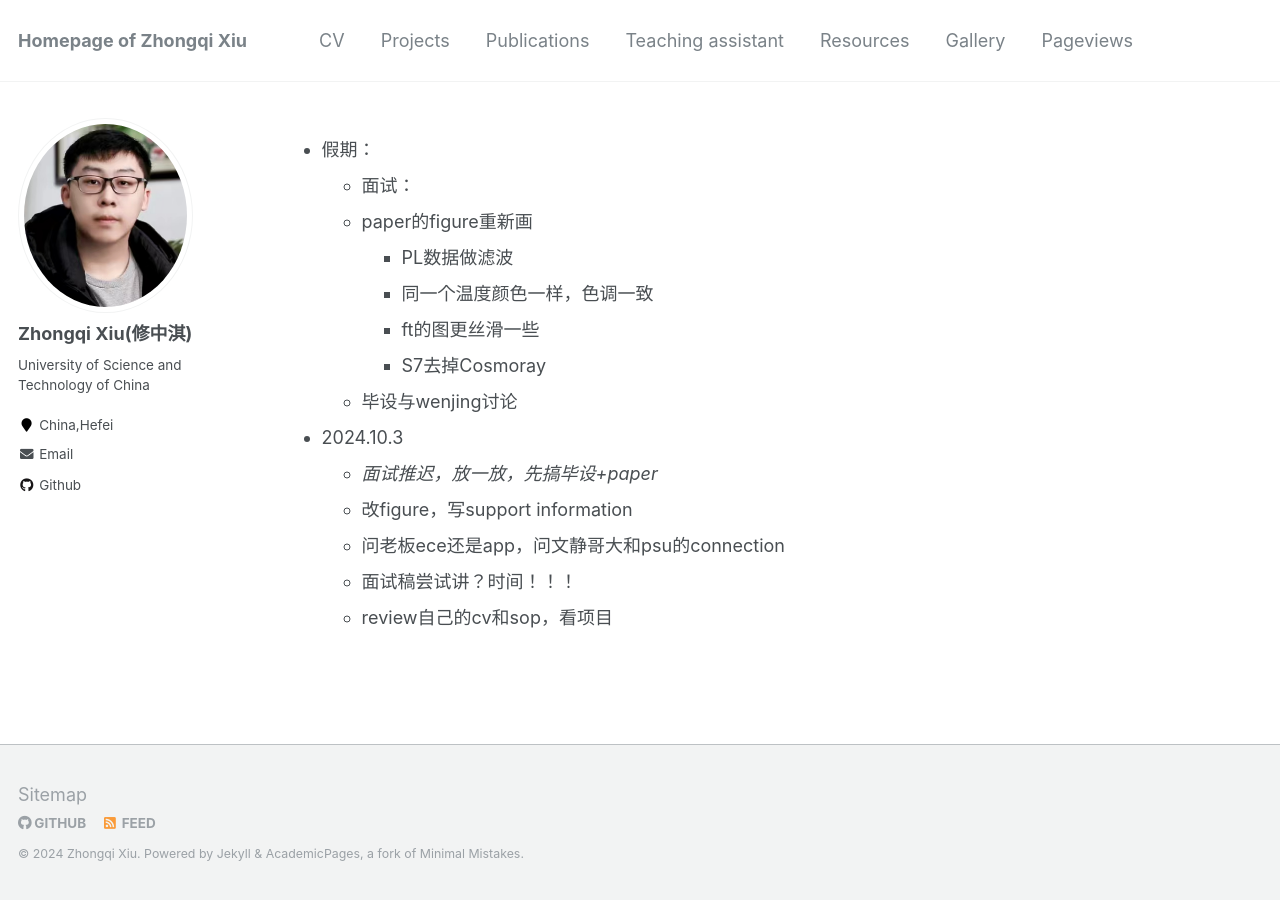
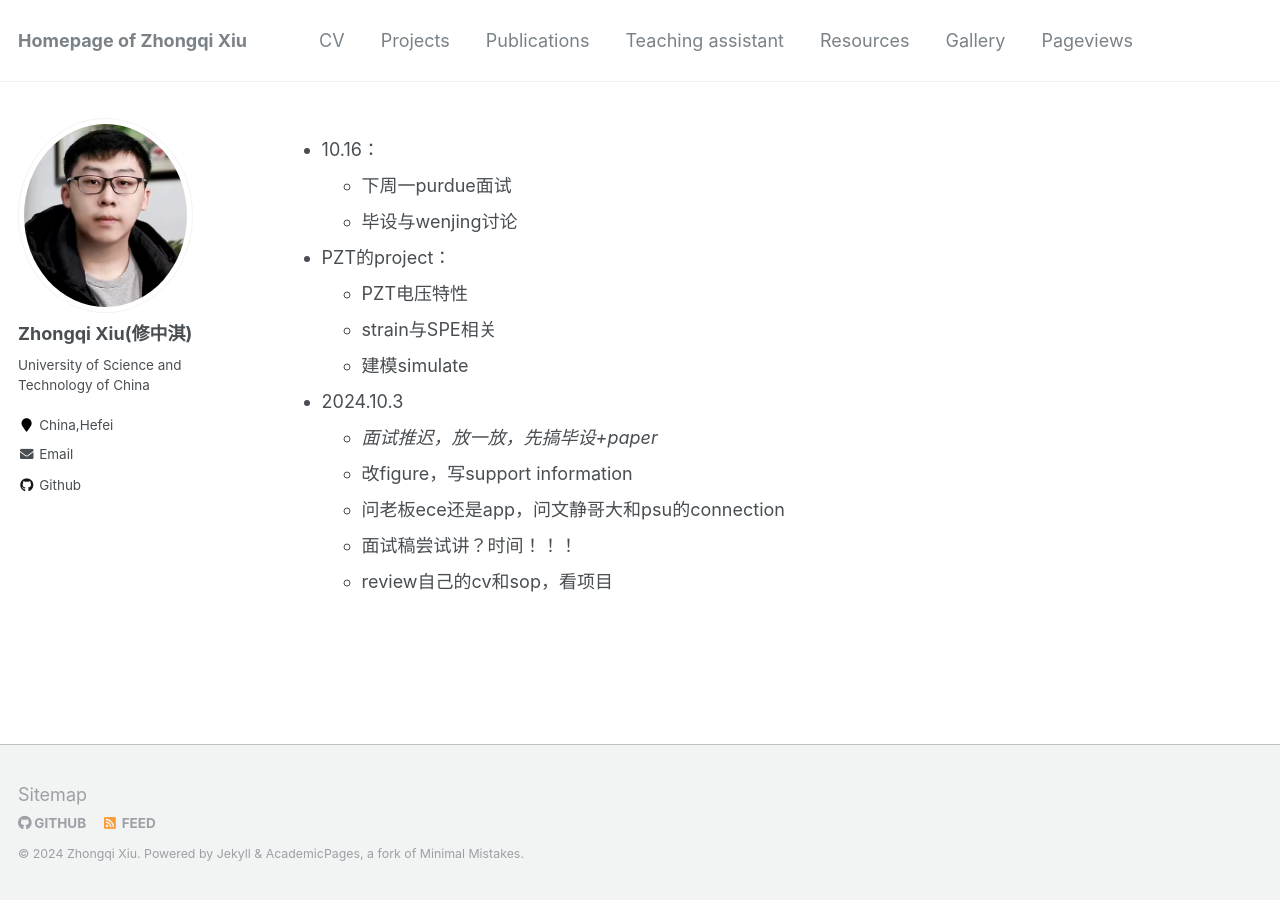
Before and after one commit to k-telux/k-telux.github.io, a Jekyll site: the page built from note.md, in a window 1280 px wide. Built offline with Jekyll 4.4.1, drawn with Linux system fonts in a browser that asks for light colours; our own code applies the rules of GitHub Pages for plain Markdown files.

Commit message:
Update note.md

```diff
--- a/note.md
+++ b/note.md
@@ -1,11 +1,11 @@
-* 假期：
-  * 面试：
-  * paper的figure重新画
-    * PL数据做滤波
-    * 同一个温度颜色一样，色调一致
-    * ft的图更丝滑一些
-    * S7去掉Cosmoray
+* 10.16：
+  * 下周一purdue面试
   * 毕设与wenjing讨论
+
+* PZT的project：
+  * PZT电压特性
+  * strain与SPE相关
+  * 建模simulate
 
 * 2024.10.3
   * *面试推迟，放一放，先搞毕设+paper*
```
